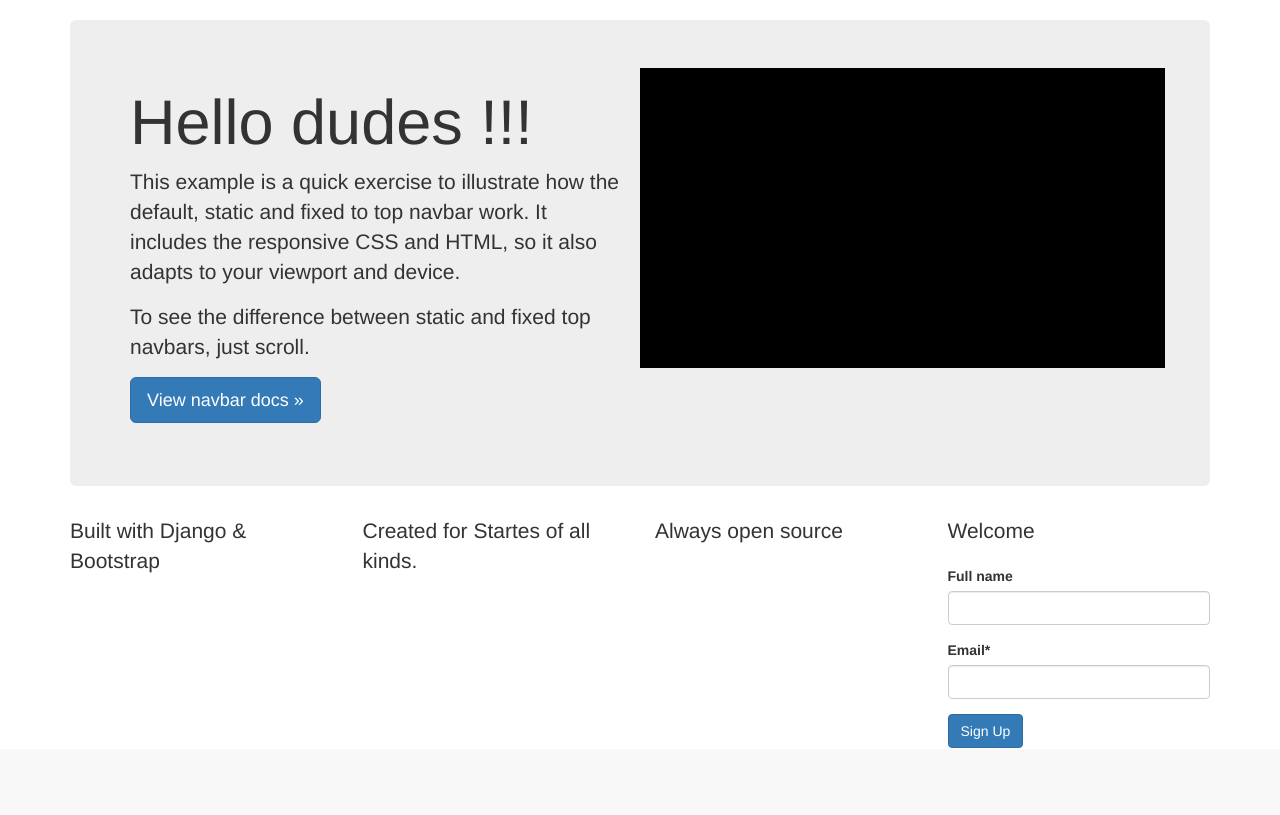
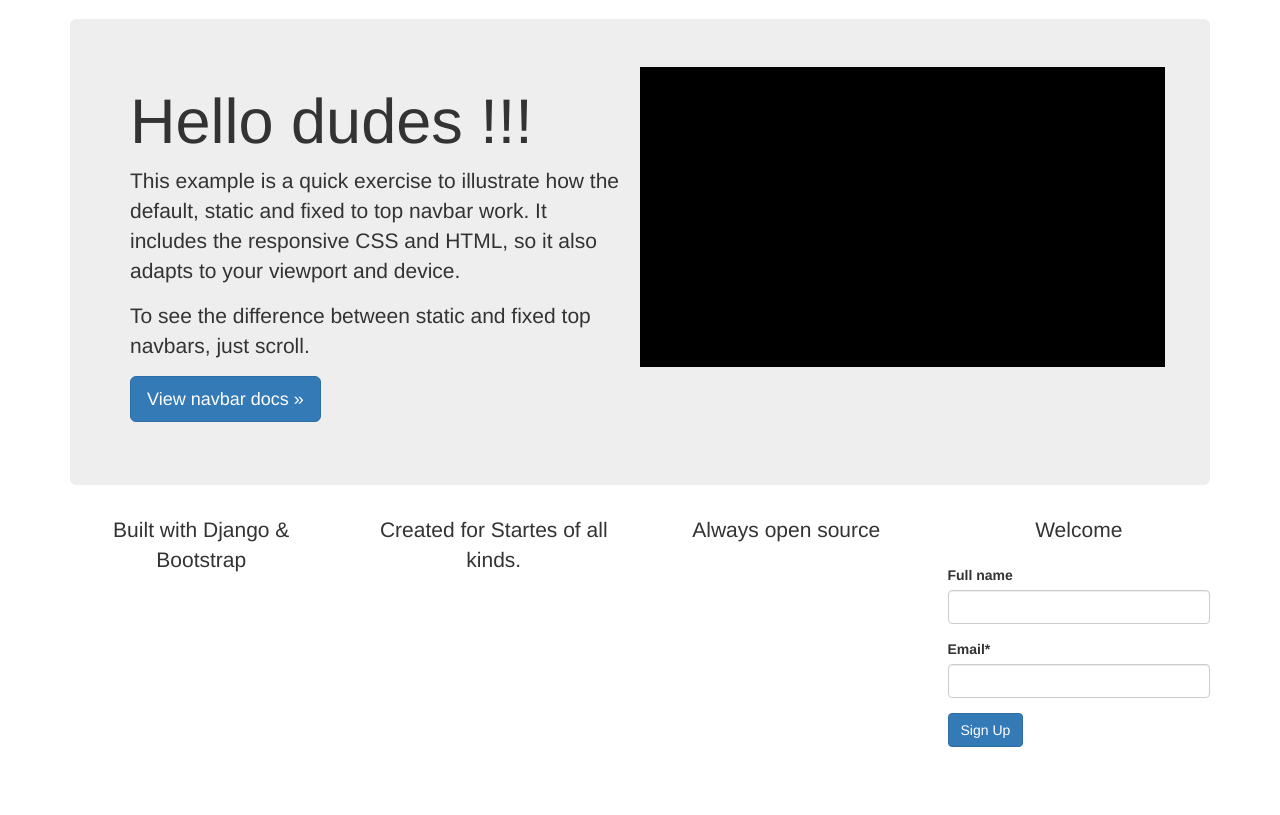
Before and after one commit to Vigopro/gvg, a Django app: page / in a window 1280 px wide. Shown: the part 51-866 px from the top of the page. Before the commit the page ends 799 px from the top, so only its background shows below. Run offline with Django 3.2, Linux system fonts and the light colour scheme; some libraries are stand-ins or nearby versions.

Commit message:
add CSS with BLOCKS

```diff
--- a/newsletter/templates/base.html
+++ b/newsletter/templates/base.html
@@ -15,10 +15,14 @@
 
     {% include 'head_css.html' %}
 
+  <style>
+    {% block style %}{% endblock %}
+  </style>
 
-  </head>
 
-  <body>
+</head>
+
+<body>
 
   {% include 'navbar.html' %}
 
--- a/newsletter/templates/head_css.html
+++ b/newsletter/templates/head_css.html
@@ -4,11 +4,11 @@
     <link href="{% static 'css/bootstrap.min.css' %}" rel="stylesheet">
     <!-- <img src="{% static "my_app/myexample.jpg" %}" alt="My image"/>-->
     <!-- IE10 viewport hack for Surface/desktop Windows 8 bug -->
-    <link href="../../assets/css/ie10-viewport-bug-workaround.css" rel="stylesheet">
-
+    <link href="{% static 'css/navbar-static-top.css' %}" rel="stylesheet">
+    <link href="{% static 'css/custom.css' %}" rel="stylesheet">
     <!-- Custom styles for this template -->
     <!--<link href="navbar-static-top.css" rel="stylesheet">-->
-    <link href="{% static 'navbar-static-top.css' %}" rel="stylesheet">
+
     <!-- Just for debugging purposes. Don't actually copy these 2 lines! -->
     <!--[if lt IE 9]><script src="../../assets/js/ie8-responsive-file-warning.js"></script><![endif]-->
     <!--<script src="../../assets/js/ie-emulation-modes-warning.js"></script>-->
--- a/newsletter/templates/home.html
+++ b/newsletter/templates/home.html
@@ -3,6 +3,9 @@
 
 {% block head_title %}Welcome | {{ block.super }}{% endblock %}
 
+<style>
+{% block style %}{% endblock %}
+</style>
 
 {% block jumbotron_content %}
 <div class="row">
@@ -25,7 +28,7 @@
 <div class="row">
 
 	<div class="col-sm-3 pull-right">
-		<p class="lead">{{ title }}</p>
+		<p class="lead text-align-center">{{ title }}</p>
 
 		<form method = "POST" action="">
 			{% csrf_token%}
@@ -36,13 +39,13 @@
 		</form>
 	</div>
 <div class='col-sm-3'>
-	<p class="lead">Built with Django &amp; Bootstrap</p>
+	<p class="lead text-align-center">Built with Django &amp; Bootstrap</p>
 </div>
 <div class='col-sm-3'>
-	<p class="lead">Created for Startes of all kinds.</p>
+	<p class="lead text-align-center">Created for Startes of all kinds.</p>
 </div>
 <div class='col-sm-3'>
-	<p class="lead">Always open source</p>
+	<p class="lead text-align-center">Always open source</p>
 </div>
 </div>
 
--- /dev/null
+++ b/static_in_pro/our_static/css/custom.css
@@ -0,0 +1,3 @@
+.text-align-center {
+	text-align: center;
+}
--- a/static_in_pro/our_static/css/navbar-static-top.css
+++ b/static_in_pro/our_static/css/navbar-static-top.css
@@ -5,3 +5,7 @@
 .navbar-static-top {
   margin-bottom: 19px;
 }
+
+.text-align-center {
+	text-align: center;
+}
```
